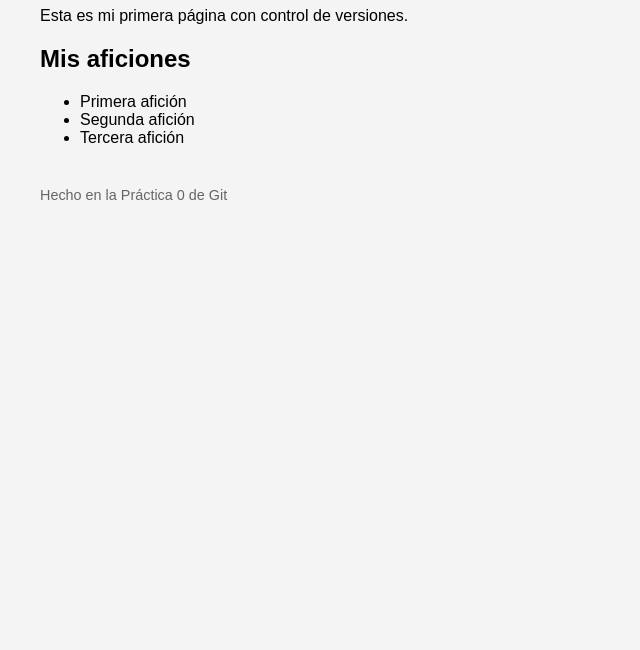
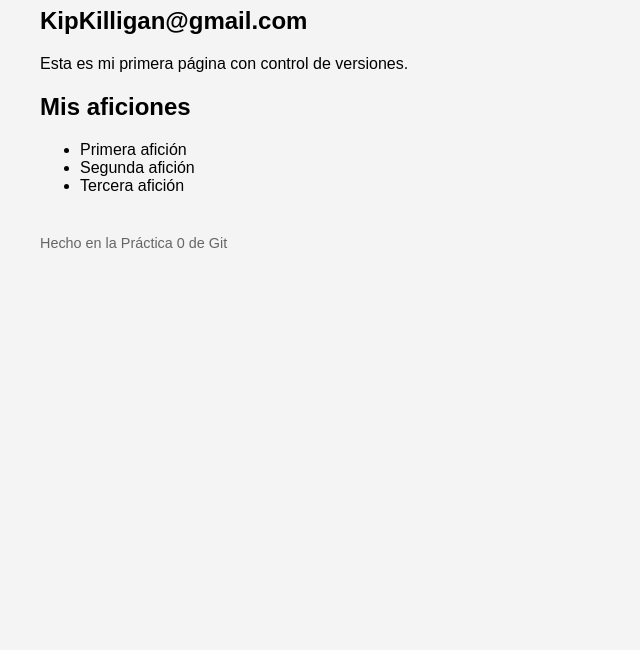
Before and after one commit to CarlosPaniM/nuevo-nombre-repo, a plain HTML site: page index.html in a window 1280 px wide. Shown: the part 150-800 px from the top of the page, without its empty margins (0-640 px from the left). Drawn offline with Linux system fonts and the light colour scheme.

Commit message:
9 meail de contacto

```diff
--- a/index.html
+++ b/index.html
@@ -8,6 +8,7 @@
  <body>
   <h1>Esta es mi página personal</h1>
   <h1>Hola, soy [tu nombre]</h1>
+  <h2>KipKilligan@gmail.com</h2>
   <p>Esta es mi primera página con control de versiones.</p>
     <h2>Mis aficiones</h2>
   <ul>
```
